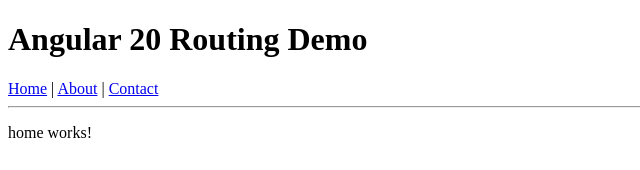
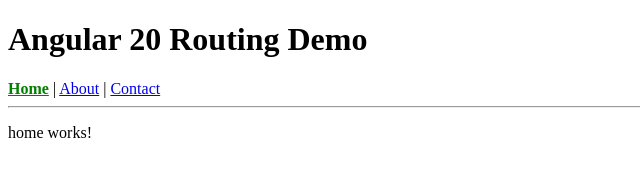
Before and after one commit to GowthamPeriyasamyDeveloper/angular-projects, an Angular app in the folder angular20-routing-demo/: page / in a window 1280 px wide. Shown: the top 170 px of the page, without its empty margins (0-640 px from the left). Built offline with nearby package versions, Linux system fonts and the light colour scheme.

Commit message:
Added RouterLinkActive directive

```diff
--- a/angular20-routing-demo/src/app/app.css
+++ b/angular20-routing-demo/src/app/app.css
@@ -0,0 +1,5 @@
+.active
+{
+  font-weight: bold;
+  color:green;
+}
--- a/angular20-routing-demo/src/app/app.html
+++ b/angular20-routing-demo/src/app/app.html
@@ -1,9 +1,9 @@
 <h1>Angular 20 Routing Demo</h1>
 
 <nav>
-  <a routerLink="">Home</a> |
-  <a routerLink="about">About</a> |
-  <a routerLink="contact">Contact</a>
+  <a routerLink="" routerLinkActive ="active"  [routerLinkActiveOptions]="{exact : true}">Home</a> |
+  <a routerLink="about" [routerLinkActive]="['active']">About</a> |
+  <a routerLink="contact" [routerLinkActive]="['active']">Contact</a>
 </nav>
 
 <hr>
--- a/angular20-routing-demo/src/app/app.ts
+++ b/angular20-routing-demo/src/app/app.ts
@@ -1,9 +1,9 @@
 import { Component, signal } from '@angular/core';
-import {RouterLink, RouterOutlet} from '@angular/router';
+import {RouterLink, RouterLinkActive, RouterOutlet} from '@angular/router';
 
 @Component({
   selector: 'app-root',
-  imports: [RouterOutlet, RouterLink],
+  imports: [RouterOutlet, RouterLink, RouterLinkActive],
   templateUrl: './app.html',
   styleUrl: './app.css'
 })
```
